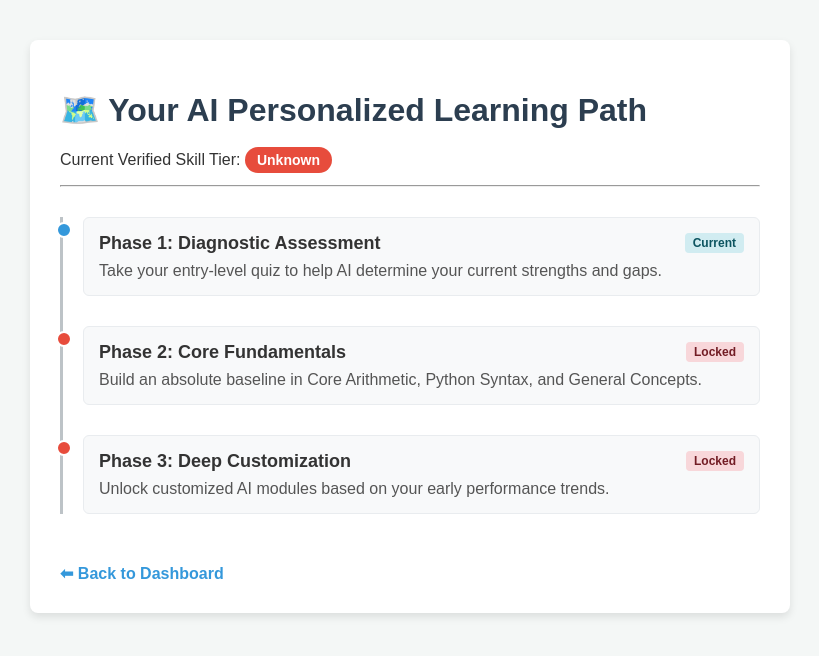
After one commit to muhammadgulam978-lang/AI-Tutor-, a Flask app: page /roadmap in a window 1280 px wide. The commit adds this page. Shown: the top 656 px of the page, without its empty margins (230-1049 px from the left). Run offline with Flask 3, Linux system fonts and the light colour scheme; a user stored in the database is signed in; data comes from the database, SQL or seed files in the repository; both versions use the stored data as it was after the commit; parts of the project's set-up code (start-up, migrations or seed data) failed here and were passed over.

Commit message:
feat: integrated adaptive difficulty engine, smart ML recommendations, and personalized roadmap generator

```diff
--- a/ai-tutor/app.py
+++ b/ai-tutor/app.py
@@ -12,6 +12,81 @@ app.secret_key = "ai_tutor_secret_key"
 # =========================
 model = joblib.load("model.pkl")
 
+# ==========================================
+# DYNAMIC QUESTIONS DATASET (Adaptive Engine)
+# ==========================================
+QUESTIONS_POOL = {
+    "Easy": [
+        {"id": "q1", "question": "What is 2 + 2?", "options": ["3", "4", "5", "6"], "correct": "4", "topic": "Basic Math"},
+        {"id": "q2", "question": "What is the capital of Pakistan?", "options": ["Karachi", "Lahore", "Islamabad", "Peshawar"], "correct": "Islamabad", "topic": "General Knowledge"}
+    ],
+    "Medium": [
+        {"id": "q1", "question": "What is 12 * 5?", "options": ["50", "55", "60", "65"], "correct": "60", "topic": "Basic Math"},
+        {"id": "q2", "question": "Which framework is known as a lightweight Python web framework?", "options": ["Django", "Flask", "FastAPI", "Pyramid"], "correct": "Flask", "topic": "Computer Science"}
+    ],
+    "Hard": [
+        {"id": "q1", "question": "What is the square root of 144?", "options": ["10", "11", "12", "14"], "correct": "12", "topic": "Basic Math"},
+        {"id": "q2", "question": "Which algorithm is commonly used for classification in sklearn?", "options": ["Linear Regression", "Logistic Regression", "K-Means", "None"], "correct": "Logistic Regression", "topic": "Machine Learning"}
+    ]
+}
+
+# ==========================================
+# SMART ML-BASED RECOMMENDATION ENGINE
+# ==========================================
+def generate_smart_recommendations(weak_topics, student_level, current_difficulty):
+    """
+    Takes student performance profile and returns highly personalized
+    action steps instead of hardcoded rules.
+    """
+    recommendations = []
+
+    # Topic specific resource mapping based on student capability level
+    engine_rules = {
+        "Basic Math": {
+            "Very Weak": [
+                "📺 Watch: 'Introduction to Core Arithmetic' video series.",
+                "📝 Action: Solve 20 basic single-digit addition/multiplication worksheets before next quiz."
+            ],
+            "Weak": [
+                "📺 Watch: 'Mastering Fractions and Decimals' tutorial.",
+                "📝 Action: Practice intermediate mental math exercises on Khan Academy."
+            ],
+            "Strong": [
+                "📺 Watch: 'Advanced Algebraic Structures and Short Tricks'.",
+                "📝 Action: Attempt higher-level quantitative aptitude mock questions."
+            ]
+        },
+        "General Knowledge": {
+            "Very Weak": ["📺 Resource: Global Geography basics & major country capitals flashcards."],
+            "Weak": ["📺 Resource: Read daily current affairs summary and practice Asian capitals list."],
+            "Strong": ["📺 Resource: Deep dive into geopolitical histories and international relations trivia."]
+        },
+        "Computer Science": {
+            "Very Weak": ["🚀 Concept: Clear your HTTP request-response cycle and fundamental routing concepts."],
+            "Weak": ["🚀 Concept: Read Flask documentation on dynamic routing and template rendering with Jinja2."],
+            "Strong": ["🚀 Concept: Explore Blueprint architecture in Flask and production deployment scaling."]
+        },
+        "Machine Learning": {
+            "Very Weak": ["🤖 Core: Study Supervised vs Unsupervised learning definitions & difference."],
+            "Weak": ["🤖 Core: Practice implementing Logistic Regression using sklearn with data preprocessing."],
+            "Strong": ["🤖 Core: Study Model Evaluation metrics (Confusion Matrix, Precision-Recall Curve, ROC-AUC)."]
+        }
+    }
+
+    # If no weak topics, give generic advanced push
+    if not weak_topics:
+        if current_difficulty == "Hard":
+            return ["🏆 Incredible! You have mastered the hardest tier. Ready to explore custom research projects?"]
+        return [f"🚀 Outstanding performance in {current_difficulty} level! Attempt the quiz again to unlock the next difficulty tier."]
+
+    # Generate personalized recommendations matching user level
+    for topic in weak_topics:
+        if topic in engine_rules:
+            level_recommendations = engine_rules[topic].get(student_level, engine_rules[topic]["Weak"])
+            recommendations.extend(level_recommendations)
+
+    return recommendations
+
 
 # =========================
 # LOGIN PAGE
@@ -23,7 +98,6 @@ def login():
 
 @app.route("/login", methods=["POST"])
 def login_post():
-
     email = request.form["email"]
     password = request.form["password"]
 
@@ -50,9 +124,7 @@ def login_post():
 # =========================
 @app.route("/register", methods=["GET", "POST"])
 def register():
-
     if request.method == "POST":
-
         name = request.form["name"]
         email = request.form["email"]
         password = request.form["password"]
@@ -85,54 +157,80 @@ def dashboard():
 
 
 # =========================
-# QUIZ PAGE
+# QUIZ PAGE (ADAPTIVE)
 # =========================
 @app.route("/quiz")
 def quiz():
-    return render_template("quiz.html")
+    email = session.get("email")
+    if not email:
+        return redirect(url_for("login"))
+
+    # 1. Fetch user's last quiz performance level
+    conn = sqlite3.connect("database/ai_tutor.db")
+    cursor = conn.cursor()
+    cursor.execute("""
+        SELECT level FROM quiz_history
+        WHERE email=?
+        ORDER BY id DESC LIMIT 1
+    """, (email,))
+    last_attempt = cursor.fetchone()
+    conn.close()
+
+    # 2. Adaptive Logic to select difficulty based on history
+    if last_attempt:
+        last_level = last_attempt[0]
+        if last_level == "Strong":
+            current_difficulty = "Hard"
+        elif last_level == "Very Weak":
+            current_difficulty = "Easy"
+        else:
+            current_difficulty = "Medium"
+    else:
+        current_difficulty = "Medium"
+
+    # 3. Get questions from pool according to current difficulty
+    selected_questions = QUESTIONS_POOL[current_difficulty]
+
+    session["current_difficulty"] = current_difficulty
+
+    return render_template("quiz.html", questions=selected_questions, difficulty=current_difficulty)
 
 
 # =========================
-# QUIZ RESULT
+# QUIZ RESULT (ADAPTIVE EVALUATION + SMART RECS)
 # =========================
 @app.route("/submit_quiz", methods=["POST"])
 def submit_quiz():
+    email = session.get("email")
+    if not email:
+        return redirect(url_for("login"))
+
+    difficulty = session.get("current_difficulty", "Medium")
+    questions = QUESTIONS_POOL[difficulty]
 
     score = 0
     weak_topics = []
-    recommendations = []
 
-    q1 = request.form.get("q1")
-    q2 = request.form.get("q2")
+    for q in questions:
+        user_answer = request.form.get(q["id"])
+        if user_answer == q["correct"]:
+            score += 1
+        else:
+            weak_topics.append(q["topic"])
 
-    if q1 == "4":
-        score += 1
+   # ML prediction safety override for exact score boundaries
+    if score == 2:
+        level = "Strong"
+    elif score == 1:
+        level = "Weak"
     else:
-        weak_topics.append("Basic Math")
-        recommendations.append("Practice arithmetic")
+        level = "Very Weak"
+    weak_topics = list(set(weak_topics))
 
-    if q2 == "Islamabad":
-        score += 1
-    else:
-        weak_topics.append("General Knowledge")
-        recommendations.append("Learn capitals")
-
-    # ML prediction safety
-    prediction = model.predict([[score]])[0]
-
-    level_map = {
-        0: "Very Weak",
-        1: "Weak",
-        2: "Strong"
-    }
-
-    level = level_map.get(prediction, "Unknown")
-
-    email = session.get("email")
+    recommendations = generate_smart_recommendations(weak_topics, level, difficulty)
 
     conn = sqlite3.connect("database/ai_tutor.db")
     cursor = conn.cursor()
-
     cursor.execute("""
         INSERT INTO quiz_history (email, score, level, weak_topics, recommendations)
         VALUES (?, ?, ?, ?, ?)
@@ -143,7 +241,6 @@ def submit_quiz():
         ",".join(weak_topics),
         ",".join(recommendations)
     ))
-
     conn.commit()
     conn.close()
 
@@ -152,21 +249,22 @@ def submit_quiz():
         score=score,
         level=level,
         weak_topics=weak_topics,
-        recommendations=recommendations
+        recommendations=recommendations,
+        difficulty=difficulty
     )
 
 
 # =========================
-# 📊 ANALYTICS DASHBOARD (FINAL FIXED)
+# 📊 ANALYTICS DASHBOARD
 # =========================
 @app.route("/analytics")
 def analytics():
-
     email = session.get("email")
+    if not email:
+        return redirect(url_for("login"))
 
     conn = sqlite3.connect("database/ai_tutor.db")
     cursor = conn.cursor()
-
     cursor.execute("""
         SELECT * FROM quiz_history
         WHERE email=?
@@ -176,52 +274,32 @@ def analytics():
     history = cursor.fetchall()
     conn.close()
 
-    # =========================
-    # SCORE EXTRACTION
-    # =========================
     scores = [row[2] for row in history]
-
-    # =========================
-    # AVG SCORE
-    # =========================
     avg_score = round(sum(scores) / len(scores), 2) if scores else 0
 
-    # =========================
-    # SMART GRAPH GENERATION (FIXED + CLEAN)
-    # =========================
     graph_path = None
 
     if scores:
-
-        import matplotlib.pyplot as plt
-        import os
-
         attempts = list(range(1, len(scores) + 1))
-
-        # AI TREND (SMOOTH LINE)
         smooth_scores = []
 
         for i in range(len(scores)):
             window = scores[max(0, i-2):i+1]
-            smooth_scores.append(sum(window) / len(window))
+            window_scores = scores[max(0, i-2):i+1]
+            smooth_scores.append(sum(window_scores) / len(window_scores))
 
         plt.figure(figsize=(7,4))
-
-        # Raw score line
         plt.plot(attempts, scores, marker='o', linestyle='--', alpha=0.4, label="Raw Score")
-
-        # AI trend line
         plt.plot(attempts, smooth_scores, marker='o', linewidth=3, label="AI Learning Trend")
 
         plt.title("📊 AI Student Progress Analysis")
         plt.xlabel("Quiz Attempts")
         plt.ylabel("Score")
-        plt.ylim(0, 1.2)
+        plt.ylim(0, 2.2)
         plt.grid(True)
         plt.legend()
 
         os.makedirs("static", exist_ok=True)
-
         graph_path = "static/graph.png"
         plt.savefig(graph_path)
         plt.close()
@@ -239,28 +317,20 @@ def analytics():
 # =========================
 @app.route("/chat", methods=["GET", "POST"])
 def chat():
-
     messages = []
 
     if request.method == "POST":
-
         user_message = request.form.get("message")
-
-        # Basic AI Tutor Logic
         user_lower = user_message.lower()
 
         if "python" in user_lower:
             ai_reply = "Python is a high-level programming language used for AI, web development, data science, and automation."
-
         elif "machine learning" in user_lower:
             ai_reply = "Machine Learning allows computers to learn patterns from data and make predictions."
-
         elif "database" in user_lower:
             ai_reply = "A database stores information in an organized way. SQLite is being used in your project."
-
         elif "flask" in user_lower:
             ai_reply = "Flask is a lightweight Python web framework used to build web applications."
-
         else:
             ai_reply = "I am your AI Tutor. Please ask about Python, Flask, Databases, or Machine Learning."
 
@@ -274,6 +344,95 @@ def chat():
         messages=messages
     )
 
+
+# ==========================================
+# 🗺️ PERSONALIZED LEARNING ROADMAP GENERATOR
+# ==========================================
+@app.route("/roadmap")
+def roadmap():
+    email = session.get("email")
+    if not email:
+        return redirect(url_for("login"))
+
+    # 1. Fetch user's performance history to analyze pattern
+    conn = sqlite3.connect("database/ai_tutor.db")
+    cursor = conn.cursor()
+    cursor.execute("""
+        SELECT level, weak_topics FROM quiz_history
+        WHERE email=?
+        ORDER BY id DESC
+    """, (email,))
+    history = cursor.fetchall()
+    conn.close()
+
+    # 2. Extract unique weak topics and latest level
+    all_weak_topics = []
+    latest_level = "Unknown"
+
+    if history:
+        latest_level = history[0][0]  # Most recent quiz level
+        for row in history:
+            if row[1]:  # If weak_topics string is not empty
+                all_weak_topics.extend(row[1].split(","))
+
+    # Remove duplicates from weak topics list
+    all_weak_topics = list(set(all_weak_topics))
+
+    # 3. Dynamic Roadmap Generator Core Logic
+    roadmap_steps = []
+
+    if not history:
+        # Fresh user roadmap
+        roadmap_steps = [
+            {"title": "Phase 1: Diagnostic Assessment", "desc": "Take your entry-level quiz to help AI determine your current strengths and gaps.", "status": "Current"},
+            {"title": "Phase 2: Core Fundamentals", "desc": "Build an absolute baseline in Core Arithmetic, Python Syntax, and General Concepts.", "status": "Locked"},
+            {"title": "Phase 3: Deep Customization", "desc": "Unlock customized AI modules based on your early performance trends.", "status": "Locked"}
+        ]
+    else:
+        # Step 1 is always foundation, marked completed if they have history
+        roadmap_steps.append({
+            "title": "Phase 1: Initial Assessment",
+            "desc": "Diagnostic quiz completed. AI has calculated your initial competency profile.",
+            "status": "Completed"
+        })
+
+        # Step 2: Handle active weak areas dynamically
+        if all_weak_topics:
+            topics_str = ", ".join(all_weak_topics)
+            roadmap_steps.append({
+                "title": "Phase 2: Targeted Remediation",
+                "desc": f"Focus intensely on fixing gaps in: {topics_str}. Use the dynamic smart recommendations to clear these topics.",
+                "status": "In Progress"
+            })
+        else:
+            roadmap_steps.append({
+                "title": "Phase 2: Fundamental Mastery",
+                "desc": "Amazing! You currently have zero accumulated weak spots in core domains.",
+                "status": "Completed"
+            })
+
+        # Step 3: Progressive challenge according to the latest ML Level
+        if latest_level == "Strong":
+            roadmap_steps.append({
+                "title": "Phase 3: Advanced Acceleration",
+                "desc": "Unlock highest difficulty tier. Focus on advanced engineering patterns, model evaluations, and complex problem-solving.",
+                "status": "Current"
+            })
+        elif latest_level == "Weak":
+            roadmap_steps.append({
+                "title": "Phase 3: Stability & Optimization",
+                "desc": "Bridge intermediate gaps. Practice medium-difficulty tracking challenges to move towards a Strong baseline rating.",
+                "status": "Current"
+            })
+        else:  # Very Weak
+            roadmap_steps.append({
+                "title": "Phase 3: Ground-Up Reinforcement",
+                "desc": "Review simpler concepts slowly. Clear basic syntax and retry foundation milestones with minimal time pressure.",
+                "status": "Current"
+            })
+
+    return render_template("roadmap.html", steps=roadmap_steps, level=latest_level)
+
 # =========================
 # RUN APP
 # =========================
--- /dev/null
+++ b/ai-tutor/templates/roadmap.html
@@ -0,0 +1,106 @@
+<!DOCTYPE html>
+<html>
+<head>
+    <title>AI Personalized Roadmap</title>
+    <style>
+        body {
+            font-family: Arial, sans-serif;
+            margin: 40px;
+            background-color: #f4f7f6;
+            color: #333;
+        }
+        .container {
+            max-width: 700px;
+            margin: 0 auto;
+            background: white;
+            padding: 30px;
+            border-radius: 8px;
+            box-shadow: 0 4px 8px rgba(0,0,0,0.1);
+        }
+        h1 { color: #2c3e50; }
+        .level-badge {
+            background-color: #e74c3c;
+            color: white;
+            padding: 5px 12px;
+            border-radius: 20px;
+            font-size: 14px;
+            font-weight: bold;
+        }
+        .roadmap-timeline {
+            margin-top: 30px;
+            position: relative;
+            padding-left: 20px;
+            border-left: 3px solid #bdc3c7;
+        }
+        .step-block {
+            margin-bottom: 30px;
+            position: relative;
+        }
+        .step-block::before {
+            content: '';
+            position: absolute;
+            left: -27px;
+            top: 5px;
+            width: 12px;
+            height: 12px;
+            border-radius: 50%;
+            background-color: #95a5a6;
+            border: 2px solid white;
+        }
+        .step-block.Completed::before { background-color: #2ecc71; }
+        .step-block.In-Progress::before { background-color: #f1c40f; }
+        .step-block.Current::before { background-color: #3498db; }
+        .step-block.Locked::before { background-color: #e74c3c; }
+
+        .status-tag {
+            font-size: 12px;
+            font-weight: bold;
+            padding: 3px 8px;
+            border-radius: 4px;
+            float: right;
+        }
+        .Completed .status-tag { background: #d4edda; color: #155724; }
+        .In-Progress .status-tag { background: #fff3cd; color: #856404; }
+        .Current .status-tag { background: #d1ecf1; color: #0c5460; }
+        .Locked .status-tag { background: #f8d7da; color: #721c24; }
+
+        .step-card {
+            background: #f8f9fa;
+            padding: 15px;
+            border-radius: 6px;
+            border: 1px solid #e9ecef;
+        }
+        .step-title { font-weight: bold; font-size: 18px; margin: 0 0 8px 0; }
+        .btn-back {
+            display: inline-block;
+            margin-top: 20px;
+            text-decoration: none;
+            color: #3498db;
+            font-weight: bold;
+        }
+    </style>
+</head>
+<body>
+
+    <div class="container">
+        <h1>🗺️ Your AI Personalized Learning Path</h1>
+        <p>Current Verified Skill Tier: <span class="level-badge">{{ level }}</span></p>
+        <hr>
+
+        <div class="roadmap-timeline">
+            {% for step in steps %}
+                <div class="step-block {{ step.status.replace(' ', '-') }}">
+                    <div class="step-card">
+                        <span class="status-tag">{{ step.status }}</span>
+                        <p class="step-title">{{ step.title }}</p>
+                        <p style="margin: 0; color: #555;">{{ step.desc }}</p>
+                    </div>
+                </div>
+            {% endfor %}
+        </div>
+
+        <a href="/dashboard" class="btn-back">⬅ Back to Dashboard</a>
+    </div>
+
+</body>
+</html>
```
Also changed, not shown: ai-tutor/templates/dashboard.html (+7 -0 lines), ai-tutor/templates/quiz.html (+62 -20 lines), ai-tutor/database/ai_tutor.db, ai-tutor/static/graph.png, 1 other file.
